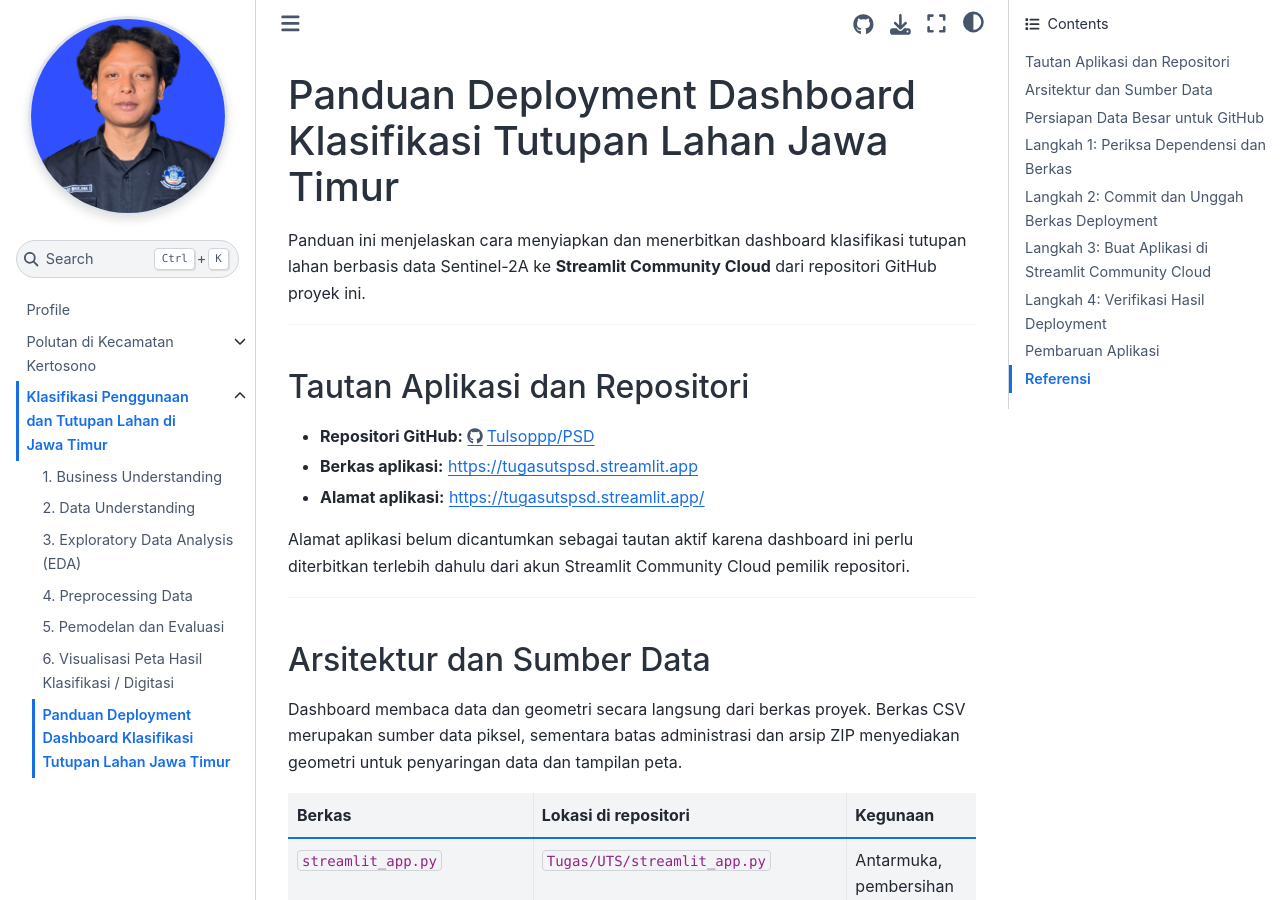
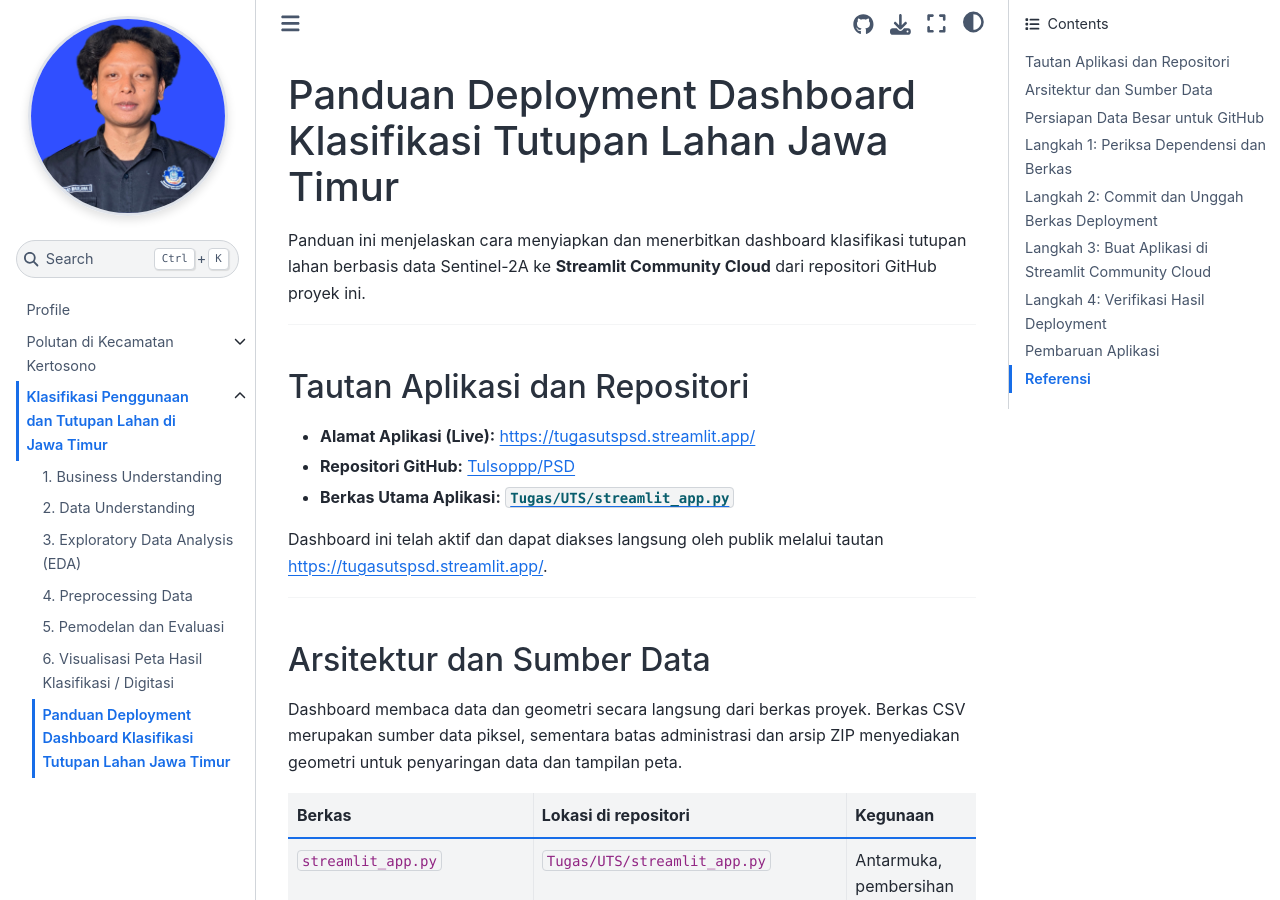
Before and after one commit to Tulsoppp/PSD, a Jupyter Book: the page built from Tugas/UTS/panduan.md, in a window 1280 px wide and 900 px high. Built offline with Jupyter Book 1.0.4 settings and Sphinx 7.4.7 and the Sphinx Book theme 1.1.4, drawn with Linux system fonts in a browser that asks for light colours; pages that are not in the unit, such as notebooks, are missing from menus; some of the changed text lies outside the part shown.

Commit message:
docs: perbarui tautan aktif aplikasi streamlit di panduan deployment

```diff
--- a/Tugas/UTS/panduan.md
+++ b/Tugas/UTS/panduan.md
@@ -6,11 +6,11 @@
 
 ## Tautan Aplikasi dan Repositori
 
-- **Repositori GitHub:** https://github.com/Tulsoppp/PSD
-- **Berkas aplikasi:** https://tugasutspsd.streamlit.app
-- **Alamat aplikasi:** [https://tugasutspsd.streamlit.app/](https://tugasutspsd.streamlit.app/)
+- **Alamat Aplikasi (Live):** [https://tugasutspsd.streamlit.app/](https://tugasutspsd.streamlit.app/)
+- **Repositori GitHub:** [Tulsoppp/PSD](https://github.com/Tulsoppp/PSD)
+- **Berkas Utama Aplikasi:** [`Tugas/UTS/streamlit_app.py`](https://github.com/Tulsoppp/PSD/blob/main/Tugas/UTS/streamlit_app.py)
 
-Alamat aplikasi belum dicantumkan sebagai tautan aktif karena dashboard ini perlu diterbitkan terlebih dahulu dari akun Streamlit Community Cloud pemilik repositori.
+Dashboard ini telah aktif dan dapat diakses langsung oleh publik melalui tautan [https://tugasutspsd.streamlit.app/](https://tugasutspsd.streamlit.app/).
 
 ---
 
```
Also changed, not shown: other parts of Tugas/UTS/panduan.md (+1 -1 lines).
